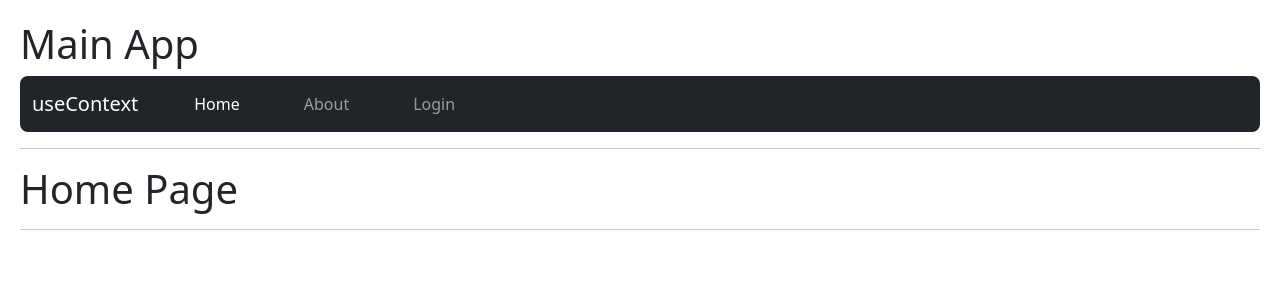
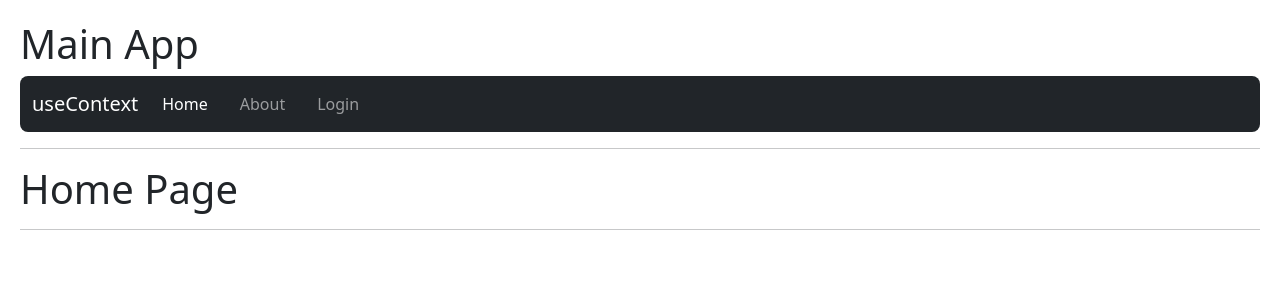
Before and after one commit to mcmmiguel/hooksApp-ReactFH, a React (Vite) app: page / in a window 1280 px wide. Shown: the top 300 px of the page. Built offline with nearby package versions, Linux system fonts and the light colour scheme.

Commit message:
NavBar finished

```diff
--- a/src/09-useContext/NavBar.jsx
+++ b/src/09-useContext/NavBar.jsx
@@ -5,29 +5,21 @@
         <nav className="navbar navbar-expand-lg navbar-dark bg-dark rounded-3">
             <div className="container-fluid">
                 <Link className="navbar-brand" to="/">useContext</Link>
-                <button className="navbar-toggler" type="button" data-bs-toggle="collapse" data-bs-target="#navbarNavAltMarkup" aria-controls="navbarNavAltMarkup" aria-expanded="false" aria-label="Toggle navigation">
-                    <span className="navbar-toggler-icon"></span>
-                </button>
                 <div className="collapse navbar-collapse" id="navbarNavAltMarkup">
                     <ul className="navbar-nav">
                         {/* Este ejemplo de asignar la clase es para saber cómo hacerlo, pero no es necesario, ya que el navlink sabe cuando está acivo y asigna la clase automaticamente... */}
-                        <ul className="nav-item">
+
                         <NavLink className={({ isActive }) => `nav-link ${isActive ? 'active' : ''}`} to="/">
                             Home
                         </NavLink>
-                        </ul>
 
-                        <ul className="nav-item">
                         <NavLink className="nav-link" to="about">
                             About
                         </NavLink>
-                        </ul>
 
-                        <ul className="nav-item">
                         <NavLink className="nav-link" to="login">
                             Login
                         </NavLink>
-                        </ul>
                     </ul>
                 </div>
             </div>
```
Lines whose indentation alone changed are shown as unchanged.
